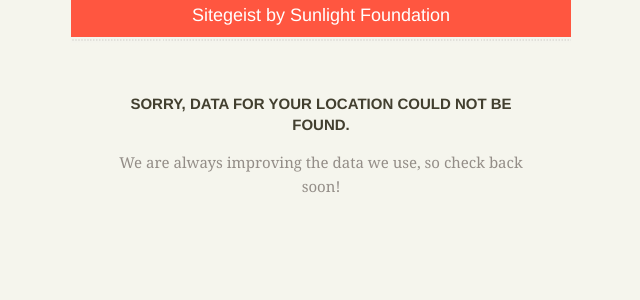
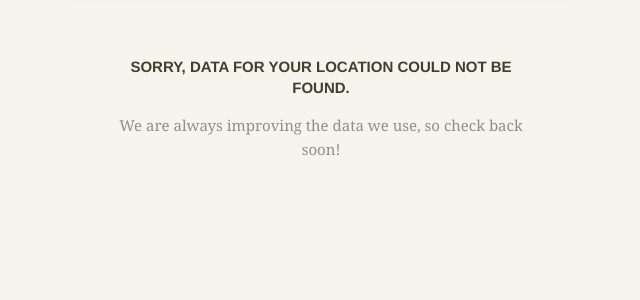
Before and after one commit to sunlightlabs/sitegeist, a Django app: template sitegeist/site/templates/sitegeist/panes/fun.html in a window 1280 px wide. Shown: the top 300 px of the page, without its empty margins (319-959 px from the left). Run offline with Django 3.2, Linux system fonts and the light colour scheme; the template is opened without the code that fills it, so the values that code supplies are empty; some libraries are stand-ins or nearby versions.

Commit message:
remove temporary banner

```diff
--- a/sitegeist/site/templates/sitegeist/panes/_base.html
+++ b/sitegeist/site/templates/sitegeist/panes/_base.html
@@ -28,11 +28,6 @@
                 {% endif %}
             </header>
             <div class="content" style="margin-bottom: 60px;">
-                <section class="mediumBg" style="text-align: center; margin-top: -13px; padding: 5px 0 10px;">
-                    <a href="http://sunlightfoundation.com" style="color: #fff; font-family: franklin-gothic-urw, 'helvetica neue', helvetica, arial, sans-serif; font-size: 18px; display: block; padding: 5px 0; width: 100%;">
-                        <span>Sitegeist by Sunlight Foundation</span>
-                    </a>
-                </section>
                 {% comment %}
                 <section class="mediumBg" style="text-align: center; margin-top: -13px; padding: 5px 0 10px;">
                     <a href="/kickstarter/" style="color: #fff; font-family: franklin-gothic-urw, 'helvetica neue', helvetica, arial, sans-serif; font-size: 18px; display: block; padding: 5px 0; width: 100%;">
```
